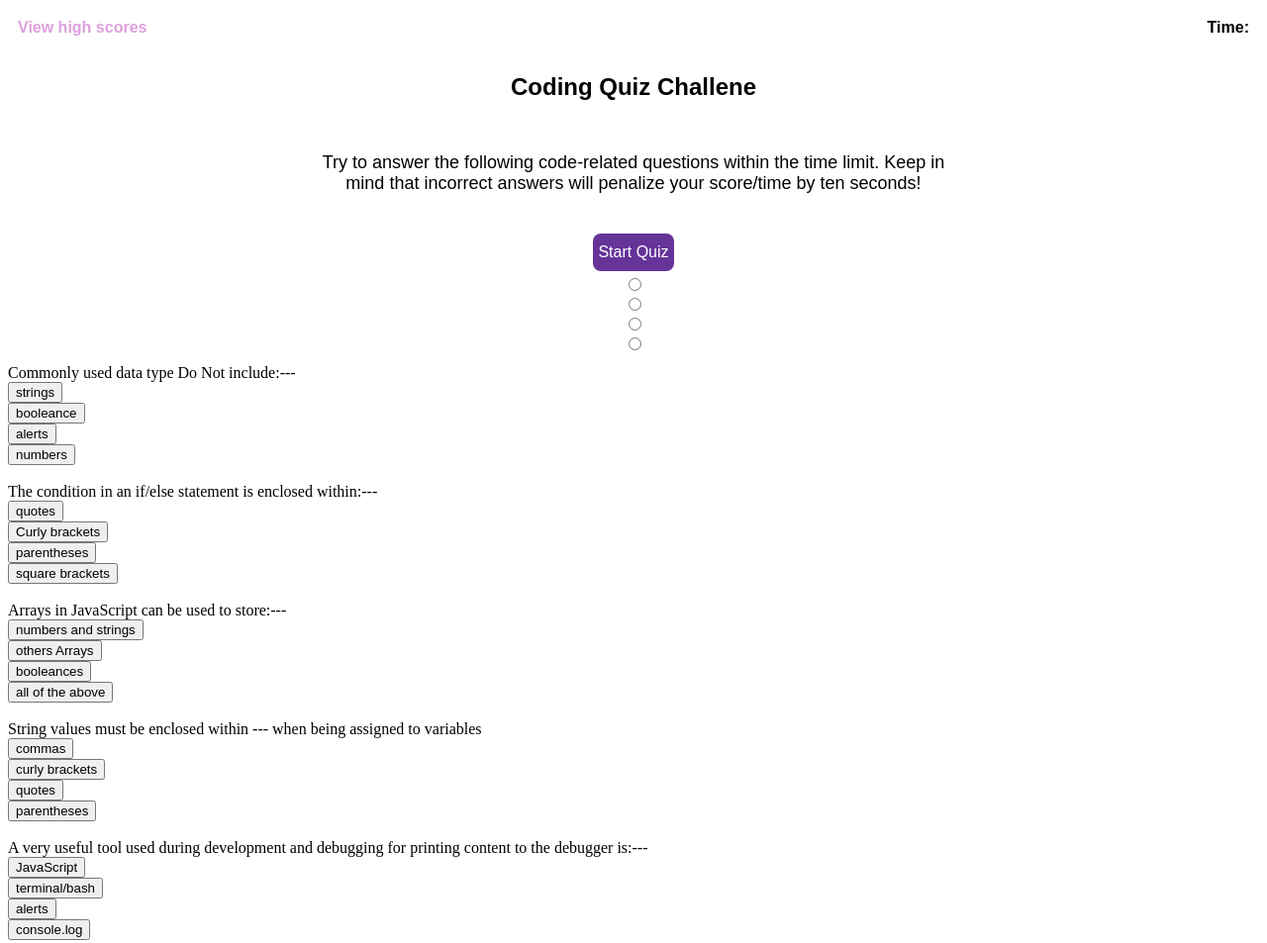
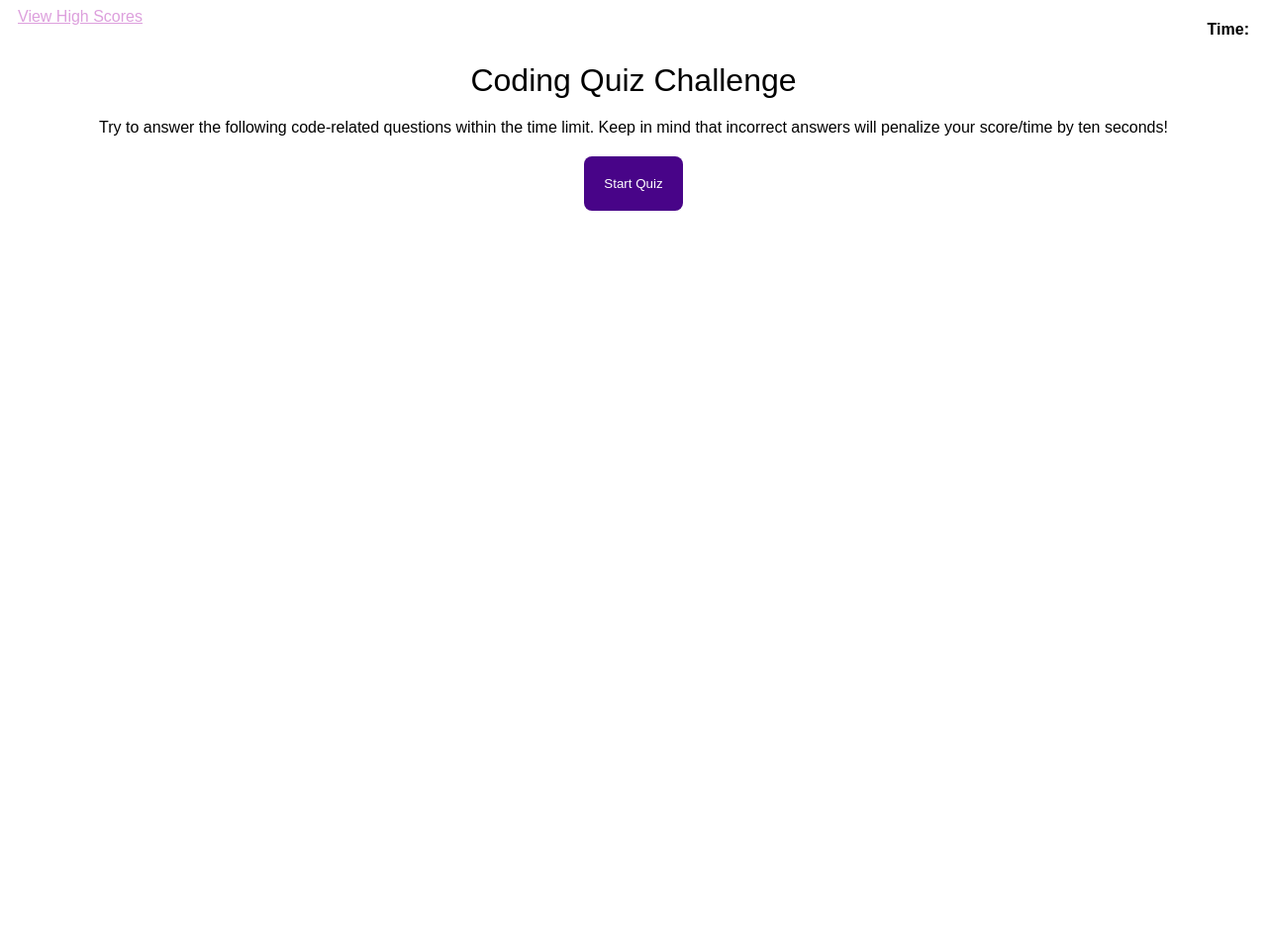
Before and after one commit to mbrianna1170/quiz-timer, a plain HTML site: page index.html in a window 1280 px wide. Shown: the whole page at 99% size. After the commit the page ends 800 px from the top, so only its background shows below. Drawn offline with Linux system fonts and the light colour scheme.

Commit message:
added highscore html

```diff
--- a/index.html
+++ b/index.html
@@ -4,30 +4,42 @@
     <meta charset="UTF-8">
     <meta http-equiv="X-UA-Compatible" content="IE=edge">
     <meta name="viewport" content="width=device-width, initial-scale=1.0">
-    <title>JavaScript Quiz</title>
+    <title>Code Quiz</title>
     <link rel="stylesheet" href="./style.css">
 </head>
+
 <body>
-<!--Highscore and Timer Here-->
-<header>
-    <div class="header-content">
-        <h1 class="high-score-link" href="#">View high scores</h1>
-        <h1 class="countdown-timer" id="timer">Time: </h1>
+    <!--TIMER AND HIGH SCORE-->
+    <header>
+    <div class="header">
+        <a href="./highscore.html" h1 class="high-score">View High Scores</a></h2>
+        <h2 class="countdown-timer" id="timer">Time:</h2>
+
     </div>
-</header>
-<!--Quiz Section Starts Here-->
-<main class="container">
-    <div class="jumbotron">
-        <h1 class="start-heading">Coding Quiz Challene</h1> <br>
-        <p class="start-section">Try to answer the following code-related questions within the time limit. Keep in mind that incorrect answers will penalize your score/time by ten seconds! </p> <br>
-        <button class="primary-button" id="start-quiz">Start Quiz</button>
-    </div>
-    <input type="radio" name="choices"><br>
-  <input type="radio" name="choices"><br>
-  <input type="radio" name="choices"><br>
-  <input type="radio" name="choices"><br>
-    </main>
+    </header>
+    <!--QUIZ BOX STARTS HERE-->
+   <div class="quiz-box">
+       <div>
+           <div class="title">Coding Quiz Challenge</div>
+           <div class="directions">Try to answer the following code-related questions within the time limit. Keep in mind that incorrect answers will penalize your score/time by ten seconds!</div>
+       </div>
+    <section>
+            <div class="question-text" id="question-text">
+                <!-- Here I've inserted question from JavaScript -->
+            </div>
+            <div class="option-list" id="option-list">
+                <!-- Here I've inserted options from JavaScript -->
+            </div>
+        </section>
+     <!-- START BUTTON -->
+        <div class="start-btn" id="start-btn"><button>Start Quiz</button></div>
+     </div>
+     <!--QUIZ BOX ENDS-->
 
-  <script src="./script.js"></script>
+
+    <!--HIGH SCORE BOX-->
+
+
+     <script src="script.js"></script>
 </body>
 </html>
--- a/script.js
+++ b/script.js
@@ -1,5 +1,5 @@
-var userChoices = document.getElementsByTagName('input[type:button]');
-var questions = [ {
+var questions = [
+    {
     question: "Commonly used data type Do Not include:---",
     choices: ["strings","booleance","alerts", "numbers"],
     answer : 3
@@ -23,25 +23,35 @@ var questions = [ {
     question: "A very useful tool used during development and debugging for printing content to the debugger is:---",
     choices: ["JavaScript","terminal/bash","alerts", "console.log"],
     answer : 4
-},];
+}];
 
+// Timer
+var time= document.getElementById("timer");
+var secondsLeft = 75;
+function setTime() {
+    var timerInterval = setInterval(function() {
+        secondsLeft--;
+        time.textContent ="Time: " + secondsLeft;
 
+    if(secondsLeft === 0) {
+        clearInterval(timerInterval);
 
-for ( var i = 0; i < questions.length; i++ ) {
-    var question = questions[i].question;
-    document.write ( question );
-    var options = questions[i].choices;
-    document.body.appendChild(document.createElement("br"));
-     var name = "button"+i;
-    for ( var opt in options ) {
+    } else if (runningQuestion ===5) {
+    clearInterval(timerInterval);
+}
+    }, 1000);
+}
 
-      var buttonEle = document.createElement("input");
-      buttonEle.type = "button";
-      buttonEle.value = options[opt];
-      document.body.appendChild(buttonEle);
-      document.body.appendChild(document.createElement("br"));
-    }
+var startButton = document.getElementById("start-btn");
+startButton.addEventListener("click", startGame);
 
-    document.body.appendChild(document.createElement("br"));
+function startGame() {
+    setTime();
+    firstQuestion();
+}
 
-  }
+var runningQuestion = 0;
+
+function firstQuestion() {
+
+}
--- a/style.css
+++ b/style.css
@@ -1,48 +1,49 @@
-.high-score-link {
+.high-score {
     font-size: medium;
     font-family: Arial, Helvetica, sans-serif;
     color: plum;
     padding-left: 10px;
 }
-
 .countdown-timer {
     font-size: medium;
     font-family: Arial, Helvetica, sans-serif;
     padding-right: 10px;
 }
-
-.header-content {
+.header {
     display: flex;
    justify-content: space-between;
 }
-
-.container {
-   margin: auto;
-   width: 50%;
-   padding: 10px;
-   text-align: center;
+.title {
+    font-family: Arial, Helvetica, sans-serif;
+    font-size: xx-large;
+    display: flex;
+    text-align: center;
+    justify-content: center;
+    padding: 10px;
 }
-
-.start-heading {
-    font-size: x-large;
+.directions {
     font-family: Arial, Helvetica, sans-serif;
+    font-size: medium;
+    display: flex;
+    text-align: center;
+    justify-content: center;
+    padding: 10px;
 }
-
-.start-section {
-    font-size: large;
-    font-family: Arial, Helvetica, sans-serif;
+.start-btn {
+    display: flex;
+    text-align: center;
+    justify-content: center;
+    padding: 10px;
 }
-
-.primary-button {
-    background-color: rebeccapurple;
+.start-btn button {
+    color:white;
+    background: rgb(72, 4, 136);
     border: none;
-    color: white;
-    padding: 10px 5px 10px 5px;
-  text-align: center;
-  text-decoration: none;
-  display: inline-block;
-  font-size: 16px;
-  margin: 4px 2px;
-  cursor: pointer;
-  border-radius: 8px;
+    padding: 20px;
+    text-align: center;
+    text-decoration: none;
+    display: inline-block;
+    font: 16px;
+    margin: 4 px 2 px;
+    border-radius: 8px;
 }
```
Also changed, not shown: highscore.html (added, +23 -0 lines).
